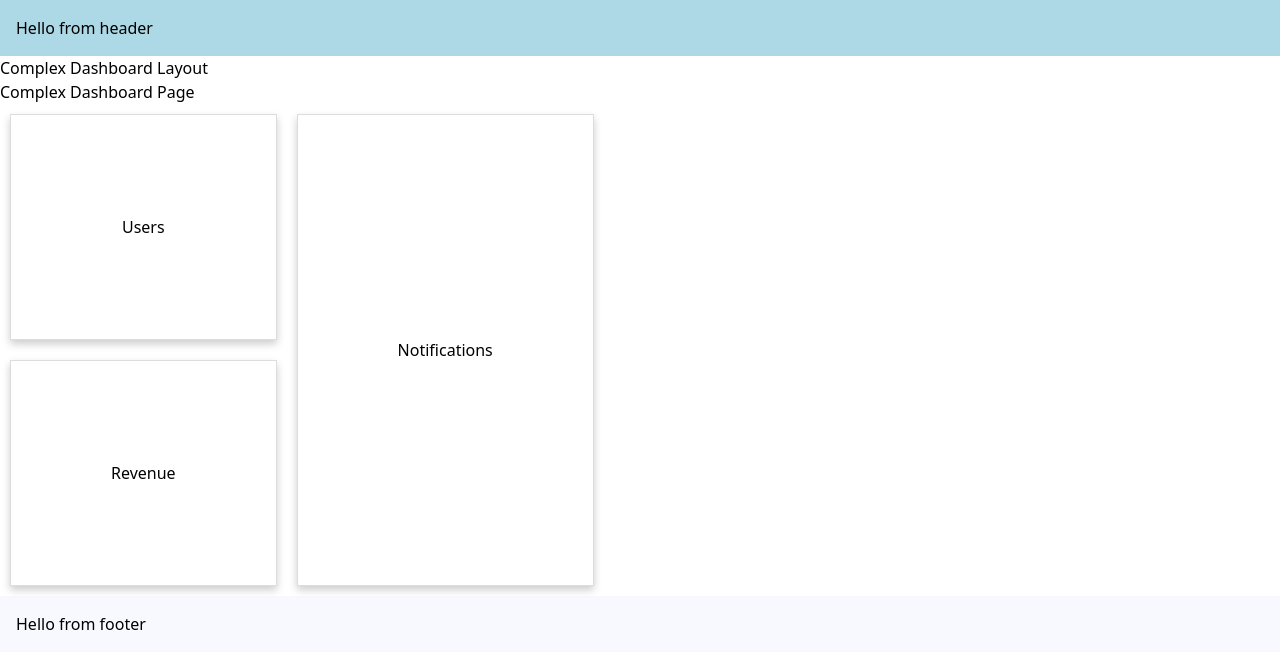
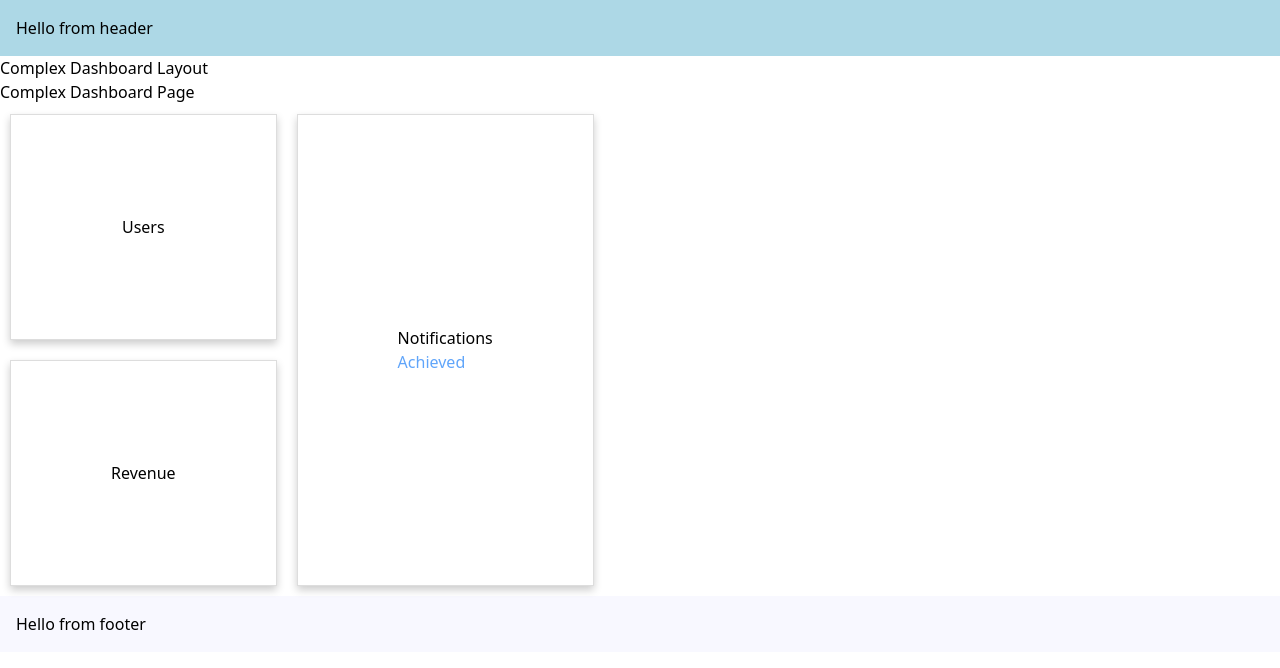
Before and after one commit to max-fletcher/next_tutorial_codevolution, a Next.js app: page /complex-dashboard in a window 1280 px wide. Shown: the top 668 px of the page. Built offline with nearby package versions, Linux system fonts and the light colour scheme.

Commit message:
Lesson 29 2:24.

```diff
--- /dev/null
+++ b/src/app/complex-dashboard/@notifications/archived/page.tsx
@@ -0,0 +1,17 @@
+import Card from "@/components/card"
+import Link from "next/link"
+
+const ArchivedNotifications = () => {
+  return (
+    <>
+      <Card>
+        <div className="block">
+          <div>Archived ArchivedNotifications</div>
+          <Link href="/complex-dashboard" className="text-blue-400">Default</Link>
+        </div>
+      </Card>
+    </>
+  )
+}
+
+export default ArchivedNotifications
--- a/src/app/complex-dashboard/@notifications/page.tsx
+++ b/src/app/complex-dashboard/@notifications/page.tsx
@@ -1,8 +1,16 @@
 import Card from "@/components/card"
+import Link from "next/link"
 
 const Notifications = () => {
   return (
-    <Card>Notifications</Card>
+    <>
+      <Card>
+        <div className="block">
+          <div>Notifications</div>
+          <Link href="/complex-dashboard/archived" className="text-blue-400">Achieved</Link>
+        </div>
+      </Card>
+    </>
   )
 }
 
--- a/src/app/complex-dashboard/page.tsx
+++ b/src/app/complex-dashboard/page.tsx
@@ -1,4 +1,4 @@
-// To demonstrate paralles routing using slots
+// NOTE: To demonstrate paralles routing using slots
 
 const ComplexDashboardPage = () => {
   return (
```
Also changed, not shown: src/app/complex-dashboard/layout.tsx (+7 -3 lines).
